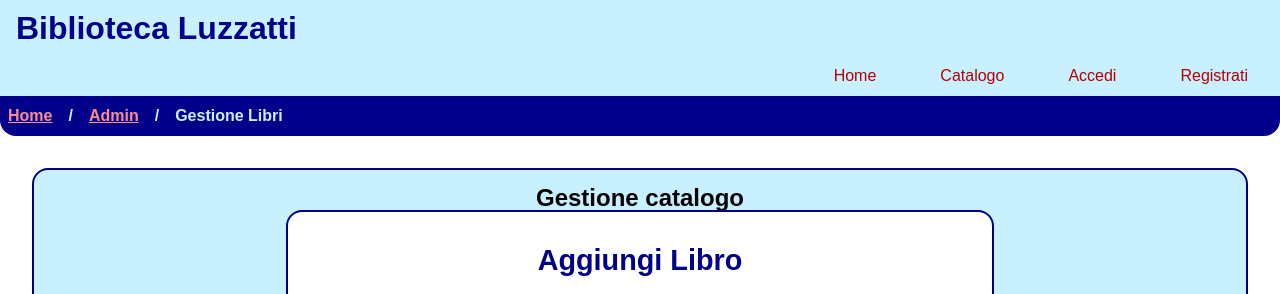
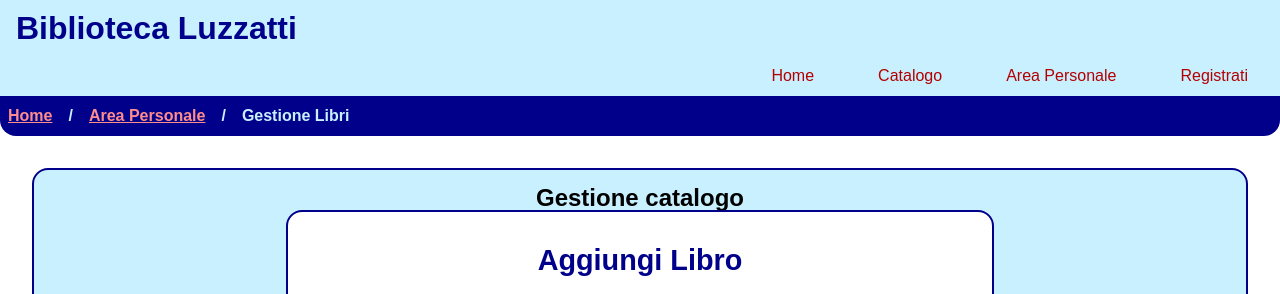
Before and after one commit to cola-marco/TecWeb, a PHP site: page /admin-form.php in a window 1280 px wide. Shown: the top 294 px of the page. Run offline with PHP 8.4, Linux system fonts and the light colour scheme.

Commit message:
Accedi->Area Personale e modifiche di conseguenza

```diff
--- a/html/admin-form.html
+++ b/html/admin-form.html
@@ -1,8 +1,8 @@
 <nav id="breadcrumb" aria-label="breadcrumb">
     <ol>
         <li><a href="index.php" lang="en">Home</a></li>
-        <li><a href="admin.php" lang="en">Admin</a></li>
-        <li aria-current="page" lang="en">Gestione Libri</li>
+        <li><a href="admin.php">Area Personale</a></li>
+        <li aria-current="page">Gestione Libri</li>
     </ol>
 </nav>
 
--- a/html/admin.html
+++ b/html/admin.html
@@ -1,7 +1,7 @@
 <nav id="breadcrumb" aria-label="breadcrumb">
     <ol>
         <li><a href="index.php" lang="en">Home</a></li>
-        <li aria-current="page" lang="en">Admin</li>
+        <li aria-current="page">Area Personale</li>
     </ol>
 </nav>
 
--- a/html/area-riservata.html
+++ b/html/area-riservata.html
@@ -1,7 +1,7 @@
 <nav id="breadcrumb" aria-label="breadcrumb">
     <ol>
         <li><a href="index.php" lang="en">Home</a></li>
-        <li aria-current="page">Login</li>
+        <li aria-current="page">Area Personale</li>
     </ol>
 </nav>
 
--- a/html/login.html
+++ b/html/login.html
@@ -1,7 +1,7 @@
 <nav id="breadcrumb" aria-label="breadcrumb">
     <ol>
         <li><a href="index.php" lang="en">Home</a></li>
-        <li aria-current="page">Accedi</li>
+        <li aria-current="page">Area Personale</li>
     </ol>
 </nav>
 <main id="contenuto">
--- a/html/templates/header.html
+++ b/html/templates/header.html
@@ -31,7 +31,7 @@
             <ul id="vertical-menu" data-open="false">
                 <li><a href="index.php" lang="en">Home</a></li>
                 <li><a href="catalogo.php">Catalogo</a></li>
-                <li><a href="login.php" lang="en">Accedi</a></li>
+                <li><a href="login.php">Area Personale</a></li>
             </ul>
         </div>
     </header>
--- a/templates/header.php
+++ b/templates/header.php
@@ -7,13 +7,16 @@
     $pages = [
         'index.php' => ['text' => 'Home', 'class' => '', 'lang' => 'en'],
         'catalogo.php' => ['text' => 'Catalogo', 'class' => ''],
-        'login.php' => ['text' => 'Accedi', 'class' => '']
     ];
 
-    // Aggiungi "Registrati" SOLO se l'utente NON è loggato
-    if (!isset($_SESSION['is_logged_in']) || $_SESSION['is_logged_in'] !== true) {
+    // Aggiungi "Registrati" SOLO se l'utente NON è loggato + Area Personale dinamica
+    if (isset($_SESSION['is_logged_in']) && $_SESSION['is_logged_in'] === true) {
+        $pages['admin.php'] = ['text' => 'Area Personale', 'class' => ''];
+    } else {
+        $pages['login.php'] = ['text' => 'Area Personale', 'class' => ''];
         $pages['register.php'] = ['text' => 'Registrati', 'class' => '', 'lang' => 'en'];
     }
+
 
     // Menu dinamico
     $menuItems = '';
```
